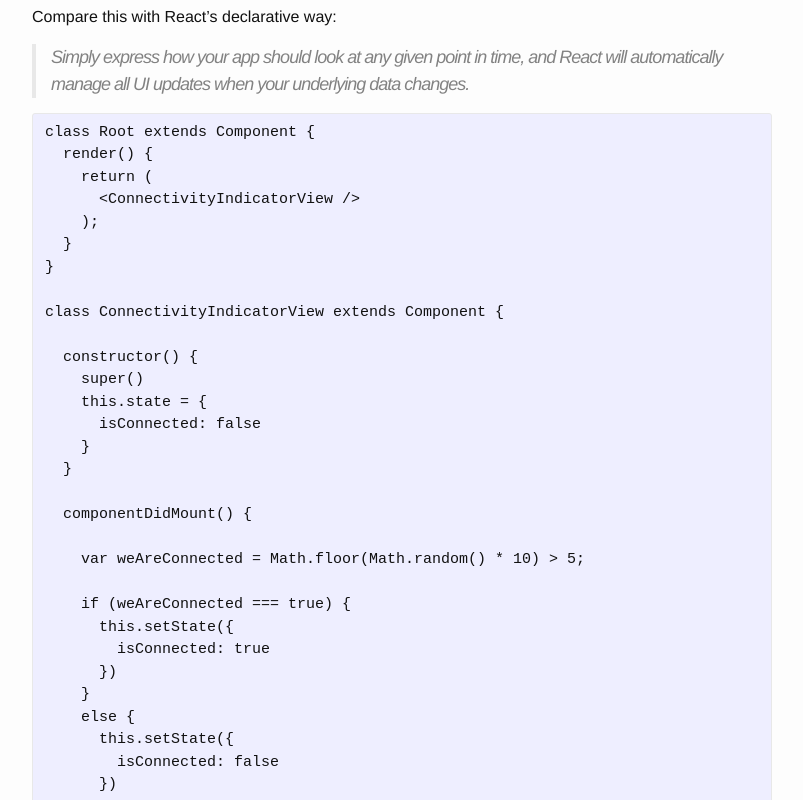
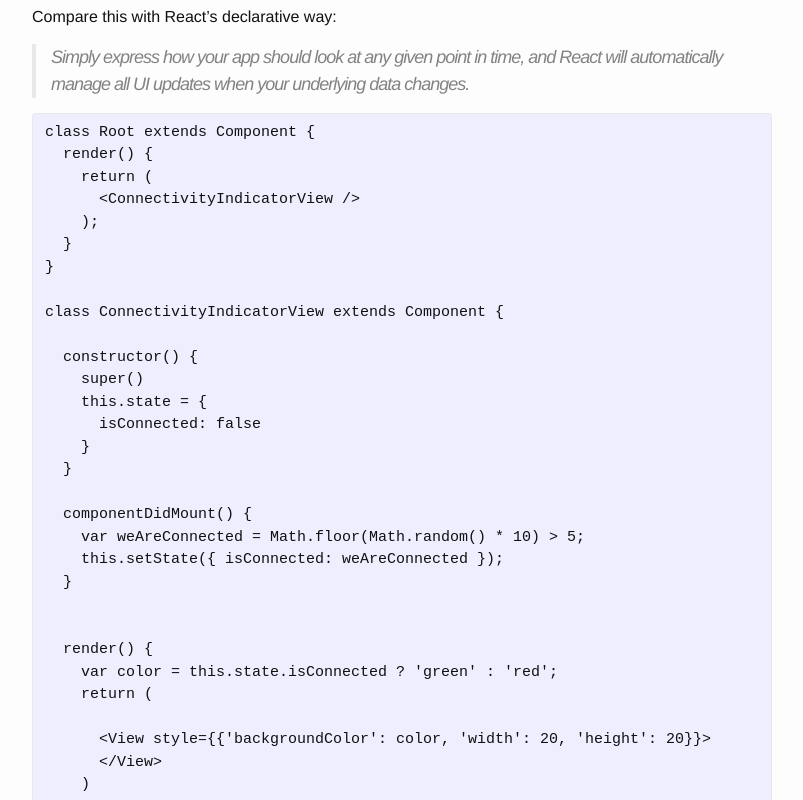
Before and after one commit to arielelkin/arielelkin.github.io, a plain HTML site: page articles/why-im-not-a-react-native-developer.html in a window 1280 px wide. Shown: the part 2660-3460 px from the top of the page, without its empty margins (238-1041 px from the left). Drawn offline with Linux system fonts and the light colour scheme.

Commit message:
simplify javascript weAreConnected logic

```diff
--- a/articles/why-im-not-a-react-native-developer.html
+++ b/articles/why-im-not-a-react-native-developer.html
@@ -183,30 +183,13 @@ class ConnectivityIndicatorView extends Component {
   }
 
   componentDidMount() {
-
     var weAreConnected = Math.floor(Math.random() * 10) &gt; 5;
-
-    if (weAreConnected === true) {
-      this.setState({
-        isConnected: true
-      })
-    }
-    else {
-      this.setState({
-        isConnected: false
-      })
-    }
+    this.setState({ isConnected: weAreConnected });
   }
 
 
   render() {
-    var color;
-    if (this.state.isConnected) {
-      color = 'green'
-    }
-    else {
-      color = 'red'
-    }
+    var color = this.state.isConnected ? 'green' : 'red';
     return (
 
       &lt;View style={{'backgroundColor': color, 'width': 20, 'height': 20}}&gt;
```
